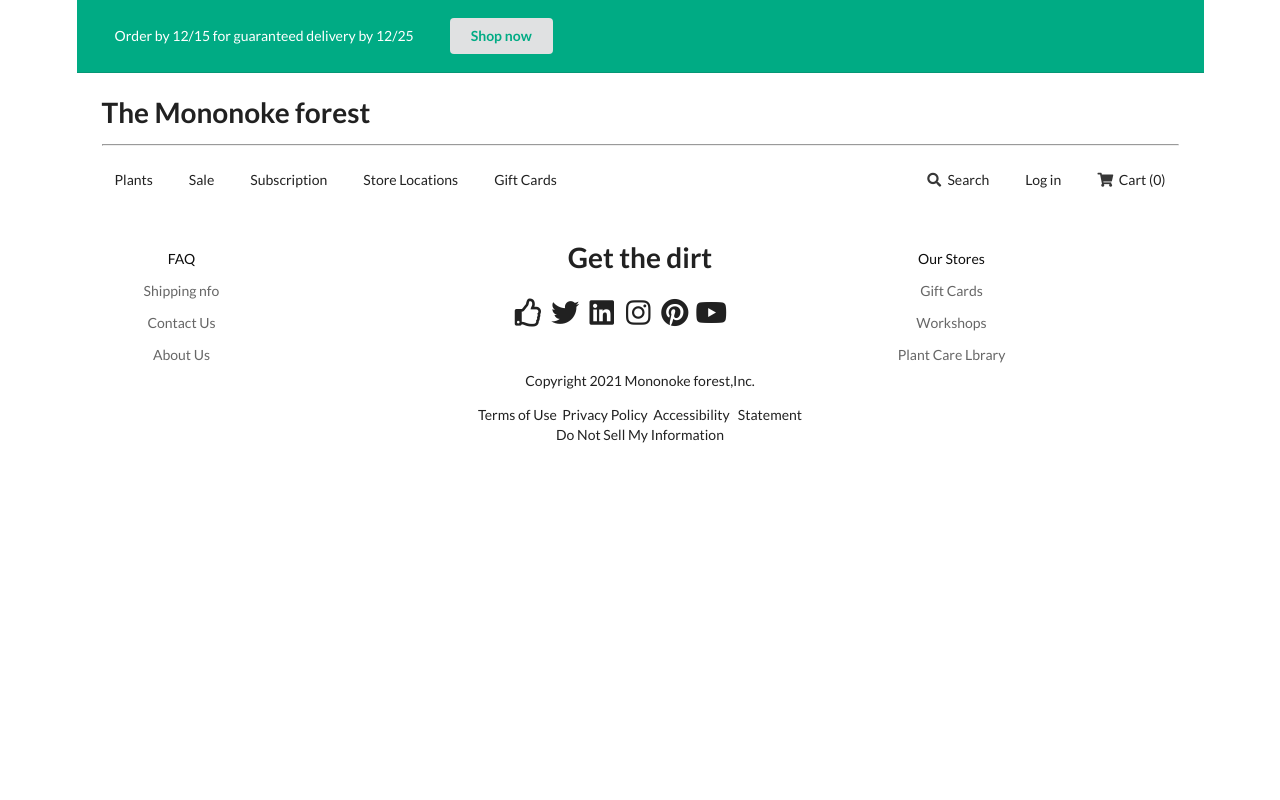
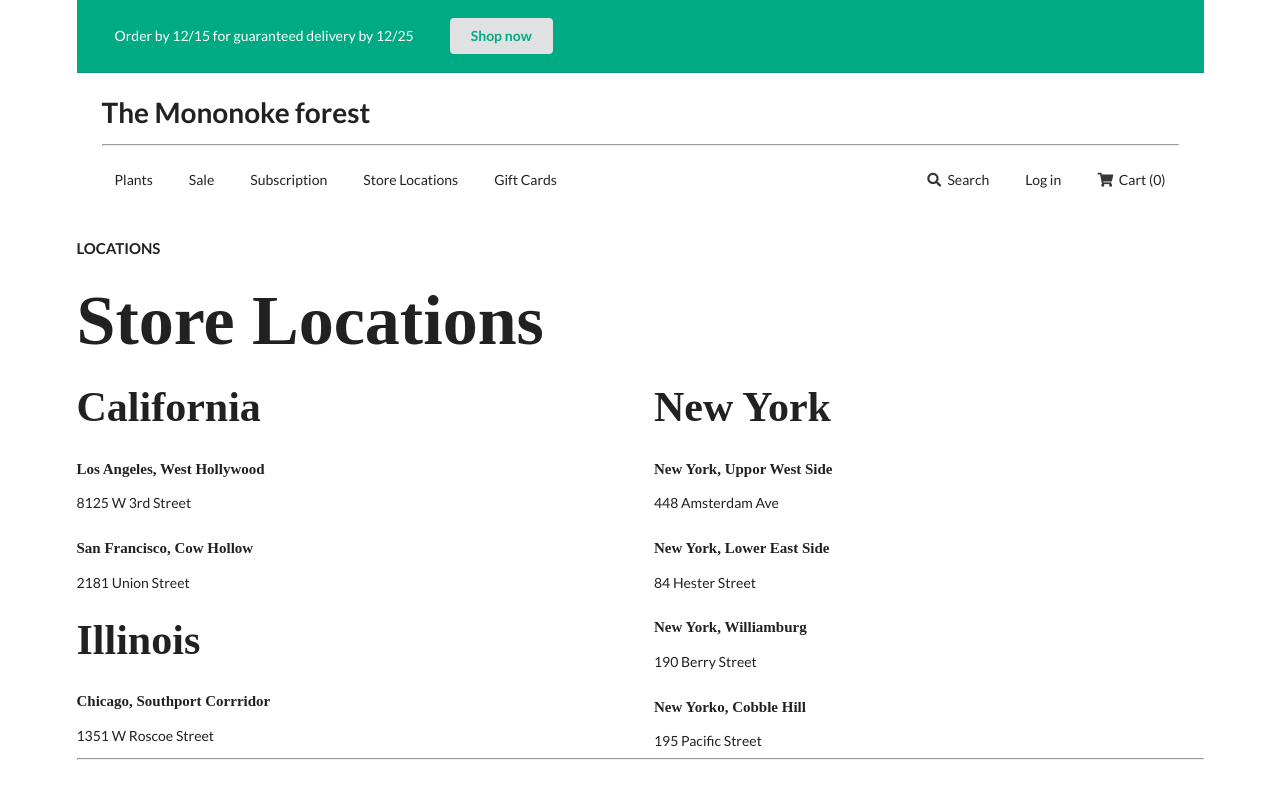
Before and after one commit to ZahraHuseynova/Mononoke-Forest, a React (Create React App) app: page /stores in a window 1280 px wide. Shown: the top 800 px of the page. Built offline with nearby package versions, Linux system fonts and the light colour scheme.

Commit message:
new page added

```diff
--- a/src/components/App.js
+++ b/src/components/App.js
@@ -5,6 +5,8 @@ import MainPage from './MainPage';
 import Plants from './PlantPage';
 import SalePage from './SalePage';
 import SubPage from './SubPage';
+import StoreLoc from './StoreLoc';
+import GiftCard from './GiftCard';
 
 
 const App=()=>{
@@ -16,6 +18,8 @@ const App=()=>{
                 <Route path="/plants" component={Plants} exact/>
                 <Route path="/sale" component={SalePage} exact/>
                 <Route path="/subscription" component={SubPage} exact/>
+                <Route path="/stores" component={StoreLoc} exact/>
+                <Route path="/gift" component={GiftCard} exact/>
             <Footer/>
             </BrowserRouter>
         </div>
--- /dev/null
+++ b/src/components/GiftCard.js
@@ -0,0 +1,62 @@
+const GiftCard =()=>{
+    return (
+        <div className="ui container">
+            <div className="ui vertical segment" >
+                <div className="ui left aligned grid">
+                    <div className="left aligned two column row">
+                        <div className="column">
+                            <img className="ui big image" src="../assets/card.jpg" alt="gift"/>
+                        </div>
+                        <div className="column">
+                        <h1 style={{fontSize:'5em',fontFamily:'Times New Roman, Times, serif'}}>Gift Card</h1>
+                        <h3 style={{fontSize:'3em',fontFamily:'Times New Roman, Times, serif'}}>$25</h3>
+                        <div class="ui fluid selection dropdown">
+                            <input type="hidden" name="user"/>
+                            <i class="dropdown icon"></i>
+                            <div class="text">Select Amount</div>
+                                <div class="menu">
+                                    <div class="item" data-value="25">
+                                    $25
+                                    </div>
+                                    <div class="item" data-value="50">
+                                    $50
+                                    </div>
+                                    <div class="item" data-value="100">
+                                    $100
+                                    </div>
+                                    <div class="item" data-value="150">
+                                    $150
+                                    </div>
+                                    <div class="item" data-value="250">
+                                    $250
+                                    </div>
+                                    <div class="item" data-value="500">
+                                    $500
+                                    </div>
+                                </div>
+                            </div>
+                            <br/>
+                            <div className="item">
+                            <button className="fluid ui button" style={{backgroundColor:'#00ab84', color:'white'}}>Gift</button>
+                            </div>
+
+                            <div className="ui divided items">
+                            <div class="item">
+                                <div className="ui tiny image">
+                                <strong>Details</strong>
+                                </div>
+                                <div className="middle aligned content">
+                                Give the gift of their choosing with a Digital Gift Card. You determine how the new plant parent receives their gift: delivered directly to their email inbox, a link for you to share with them or as a print out. All methods include instructions on how to redeem. No additional processing or shipping fees
+                                </div>
+                                </div>
+                            </div>
+                        </div>
+                    </div>
+                </div>
+                <hr/>
+            </div>
+        </div>
+    )
+}
+
+export default GiftCard;
--- /dev/null
+++ b/src/components/StoreLoc.js
@@ -0,0 +1,46 @@
+const Stores =()=>{
+    return(
+        <div className="ui container">
+            <div className="ui vertical segment" >
+
+                <h4 >LOCATIONS</h4>
+                <h1 style={{fontSize:'5em',fontFamily:'Times New Roman, Times, serif'}}>Store Locations</h1>
+                <div className="ui left aligned grid">
+                    <div className="left aligned two column row">
+                        <div className="column">
+                            <div>
+                                <h1 style={{fontSize:'3em',fontFamily:'Times New Roman, Times, serif'}}>California</h1>
+                                <h4 style={{fontFamily:'Times New Roman, Times, serif'}}>Los Angeles, West Hollywood</h4>
+                                <p>8125 W 3rd Street</p>
+                                <h4 style={{fontFamily:'Times New Roman, Times, serif'}}>San Francisco, Cow Hollow</h4>
+                                <p>2181 Union Street</p>
+                            </div>
+                            <br/>
+                            <div>
+                                <h1 style={{fontSize:'3em',fontFamily:'Times New Roman, Times, serif'}}>Illinois</h1>
+                                <h4 style={{fontFamily:'Times New Roman, Times, serif'}}>Chicago, Southport Corrridor</h4>
+                                <p>1351 W Roscoe Street</p>
+                            </div>
+                        </div>
+                        <div className="column">
+                            <div>
+                                <h1 style={{fontSize:'3em',fontFamily:'Times New Roman, Times, serif'}}>New York</h1>
+                                <h4 style={{fontFamily:'Times New Roman, Times, serif'}}>New York, Uppor West Side</h4>
+                                <p>448 Amsterdam Ave</p>
+                                <h4 style={{fontFamily:'Times New Roman, Times, serif'}}>New York, Lower East Side</h4>
+                                <p>84 Hester Street</p>
+                                <h4 style={{fontFamily:'Times New Roman, Times, serif'}}>New York, Williamburg</h4>
+                                <p>190 Berry Street</p>
+                                <h4 style={{fontFamily:'Times New Roman, Times, serif'}}>New Yorko, Cobble Hill</h4>
+                                <p>195 Pacific Street</p>
+                            </div>
+
+                        </div>
+                    </div>
+                </div>
+                <hr/>
+            </div>
+        </div>
+    )
+}
+export default Stores;
```
Also changed, not shown: src/components/SubPage.js (+15 -15 lines), public/assets/Choose_Your_Plan_dcb142ac-7448-4cdc-9b8a-4296904e9f44_100x.webp (deleted), public/assets/card.JPG (added).
